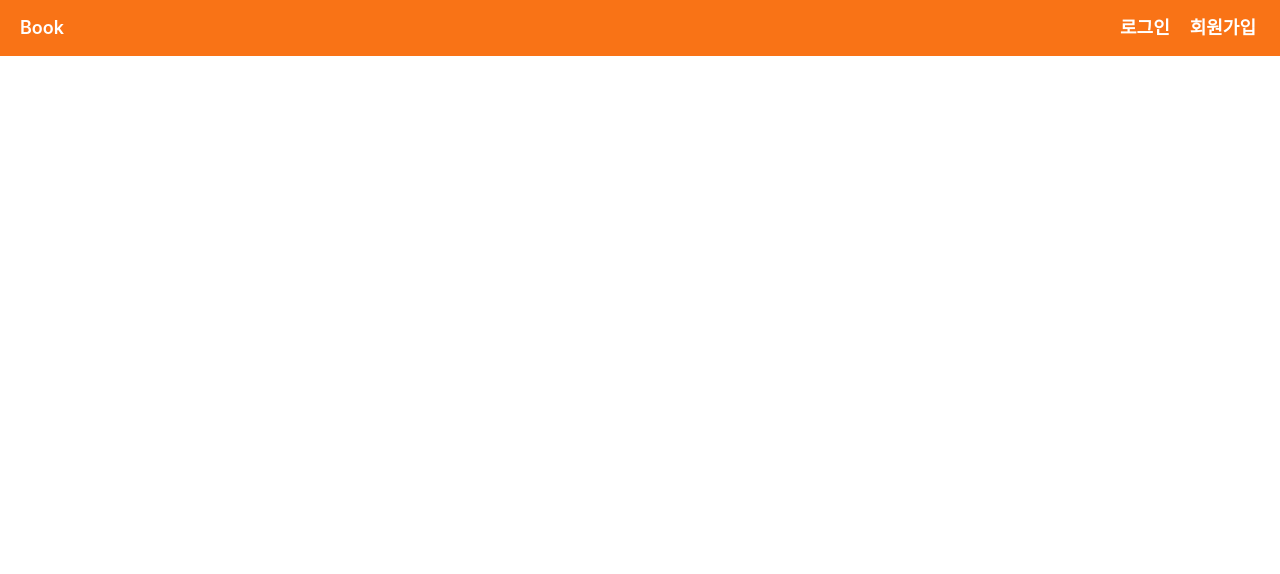
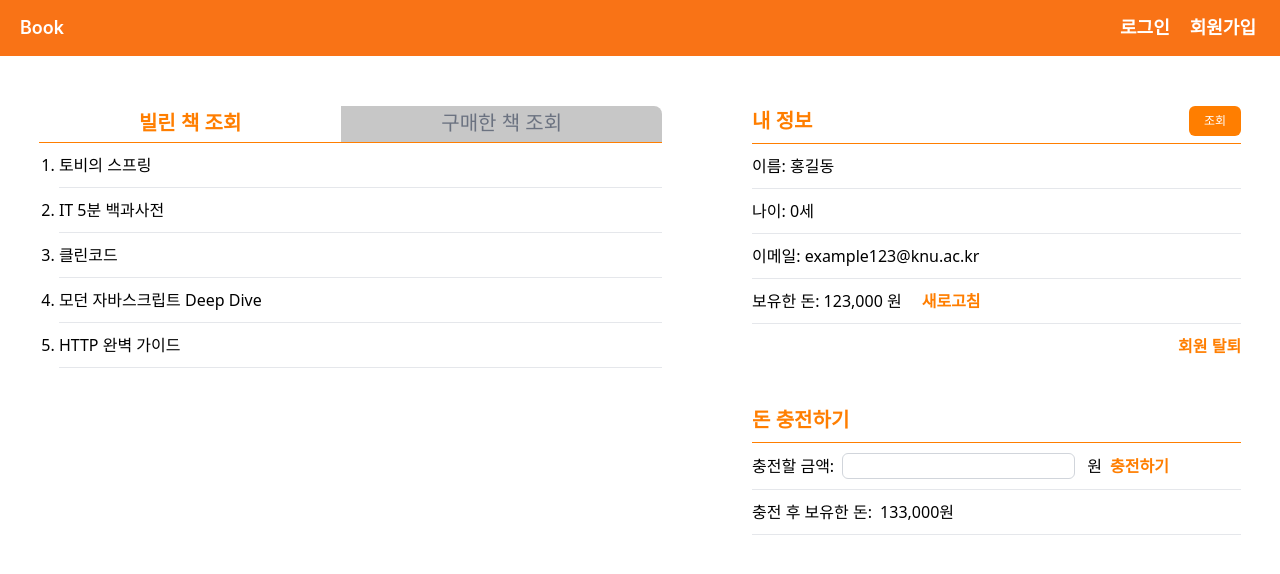
Before and after one commit to Dobbymin/haedal-book, a React (Vite) app: page /myinfo in a window 1280 px wide. Shown: the top 574 px of the page. Built offline with nearby package versions, Linux system fonts and the light colour scheme.

Commit message:
[Feat]: 내 정보 UI 디자인

```diff
--- a/src/components/template/MyInfoTemplate.jsx
+++ b/src/components/template/MyInfoTemplate.jsx
@@ -1,8 +1,9 @@
 const MyInfoTemplate = () => {
 	let titleInactiveStyle =
-		'inline-block px-[100px] py-[7px] bg-[#C7C7C7] font-light text-[20px] border-b-2 border-transparent rounded-tr-md hover:text-[#FF7E00] hover:border-gray-300';
+		'inline-block px-[100px] py-[7px] bg-[#C7C7C7] font-light text-[20px] border-b-2 border-transparent hover:text-[#FF7E00] hover:border-gray-300';
 	let titleActiveStyle =
-		'inline-block px-[100px] py-[7px] text-[20px] font-bold rounded-tr-md active text-[#FF7E00] border-[#FF7E00]';
+		'inline-block px-[100px] py-[7px] text-[20px] font-bold active text-[#FF7E00] border-[#FF7E00]';
+	//navbar 곡선부분 오른쪽으로 설정해뒀는데 나중에 동적으로 바꿔
 	let listStyle = 'border-b-[1px] py-[10px]';
 	return (
 		<>
@@ -11,12 +12,16 @@ const MyInfoTemplate = () => {
 					<div className="bookListNavBar text-sm font-medium text-center text-gray-500">
 						<ul className="flex border-b-[1px] border-[#FF7E00]">
 							<li>
-								<a href="#" className={titleActiveStyle}>
+								<a href="#" className={`${titleActiveStyle} rounded-tl-lg`}>
 									빌린 책 조회
 								</a>
 							</li>
 							<li>
-								<a href="#" className={titleInactiveStyle} aria-current="page">
+								<a
+									href="#"
+									className={`${titleInactiveStyle} rounded-tr-lg`}
+									aria-current="page"
+								>
 									구매한 책 조회
 								</a>
 							</li>
--- a/src/utils/Layout.jsx
+++ b/src/utils/Layout.jsx
@@ -1,9 +1,11 @@
+import { Outlet } from 'react-router-dom';
 import Header from '../components/organisms/Header/Header';
 
 const Layout = () => {
 	return (
 		<>
 			<Header />
+			<Outlet />
 		</>
 	);
 };
```
